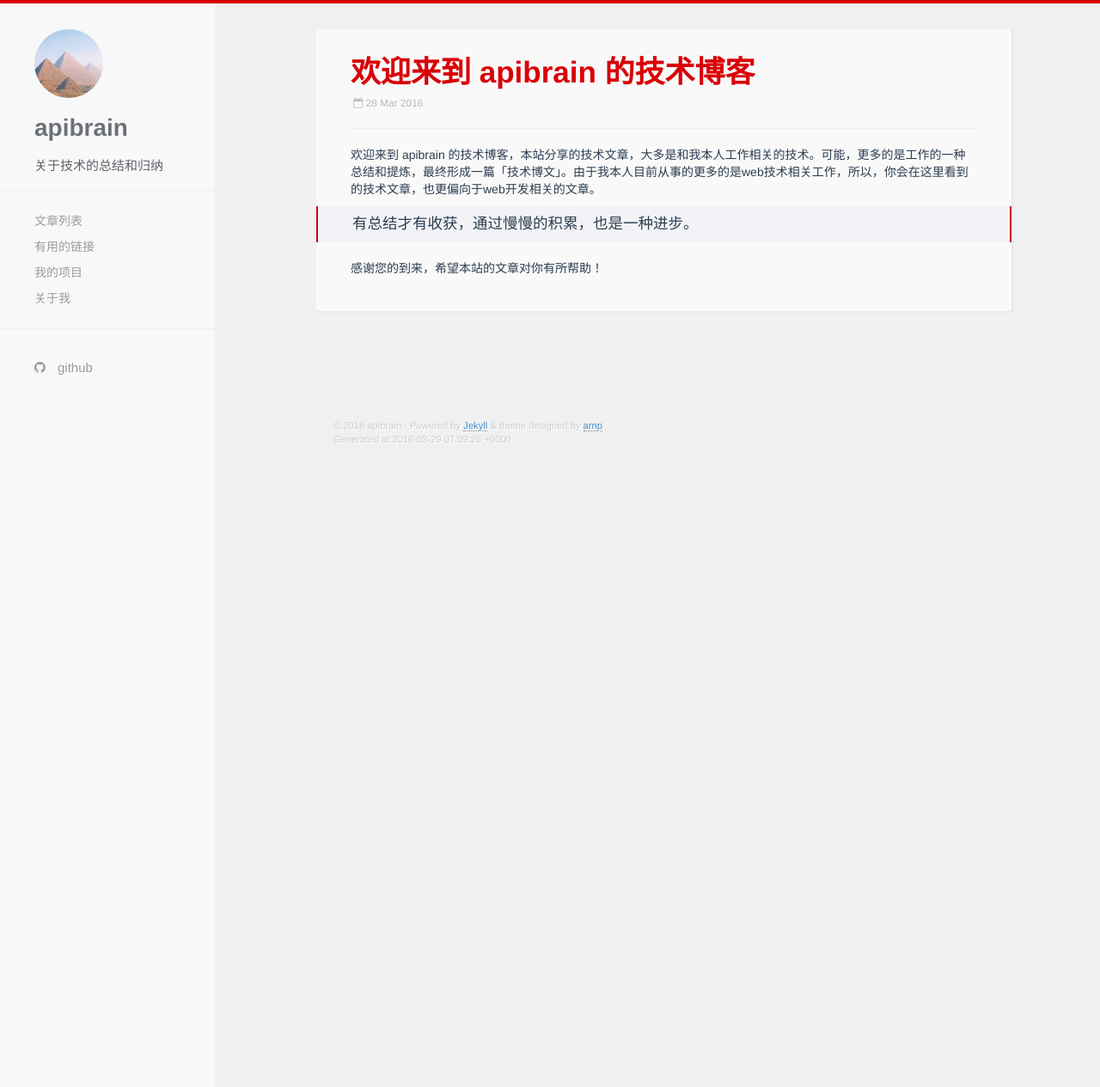
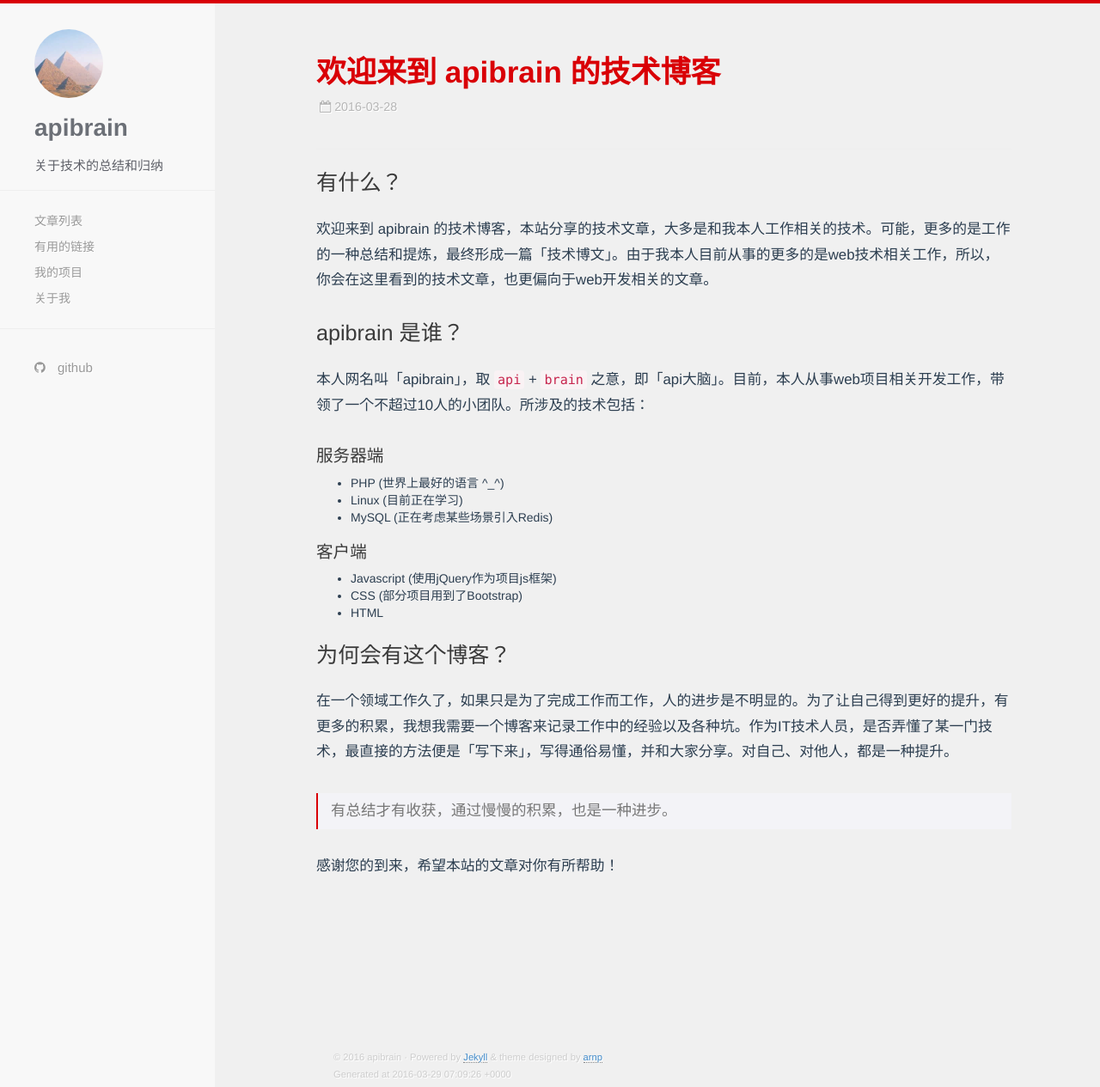
Before and after one commit to apibrain/apibrain.github.io, a Jekyll site: the page built from _posts/2016-03-28-welcome.md, in a window 1280 px wide and 1265 px high. Shown: the whole window at 86% size. Built offline with Jekyll 4.4.1, drawn with Linux system fonts in a browser that asks for light colours; Markdown is read by kramdown in place of the engine named in the settings.

Commit message:
修改了部分CSS样式

```diff
--- a/_includes/greeting.html
+++ b/_includes/greeting.html
@@ -2,7 +2,7 @@
   <div class="container">
     <div id="welcome-greeting">
       <h1>关于这个博客</h1>
-      <p class="lead">本博客分享的技术文章，大多是和我本人工作相关的技术。可能，更多的是工作的一种总结和提炼，最终形成一篇「技术博文」。由于我本人目前从事的更多的是web技术相关工作，所以，你会在这里看到的技术文章，也更偏向于web开发相关的文章。除此以外，也包含一些关于工具、操作系统的使用技巧。</p>
+      <p class="lead">本博客分享的技术文章，大多是和我本人工作相关的技术。可能，更多的是工作的一种总结和提炼，最终形成一篇「技术博文」。由于我本人目前从事的更多的是web技术相关工作，所以，你会在这里看到的技术文章，也更偏向于web开发相关的文章。除此以外，也包含一些关于工具、操作系统的使用技巧 <a href="/welcome.html">「了解更多」</a>。</p>
       <hr />
     </div>
   </div>
--- a/_includes/showcase.html
+++ b/_includes/showcase.html
@@ -5,7 +5,7 @@
     <div class="showcase-wrapper sticky">
       <div class="showcase-text">
           {% for post in site.posts limit: 1 %}
-          <span class="badge lazy"><smaller>FRESHLY MINTED</smaller></span><br>{{ post.title }}<br><a href="{{ site.baseurl }}{{ post.url }}"><button type="button" class="btn btn-default showcase-button">Read More</button></a>
+          <span class="badge lazy"><smaller>最新文章</smaller></span><br>{{ post.title }}<br><a href="{{ site.baseurl }}{{ post.url }}"><button type="button" class="btn btn-default showcase-button">Read More</button></a>
           {% endfor %}
       </div>
     </div>
--- a/_layouts/post.html
+++ b/_layouts/post.html
@@ -5,7 +5,8 @@
   <div class="article-title">{{ page.title }}</div>
   <p class="meta">
     <small>
-      &nbsp;<i class="fa fa-calendar-o"></i> {{ page.date | date_to_string}}
+      &nbsp;<i class="fa fa-calendar-o"></i> {{ page.date | date_to_string | date: "%Y-%m-%d" }}
+      {{ page.author }}
     </small>
   </p> <hr/>
   <div class="post">
--- a/_posts/2016-03-28-welcome.md
+++ b/_posts/2016-03-28-welcome.md
@@ -4,7 +4,24 @@
 permalink: welcome.html
 ---
 
+## 有什么？
 欢迎来到 apibrain 的技术博客，本站分享的技术文章，大多是和我本人工作相关的技术。可能，更多的是工作的一种总结和提炼，最终形成一篇「技术博文」。由于我本人目前从事的更多的是web技术相关工作，所以，你会在这里看到的技术文章，也更偏向于web开发相关的文章。
+
+## apibrain 是谁？
+本人网名叫「apibrain」，取 `api` + `brain` 之意，即「api大脑」。目前，本人从事web项目相关开发工作，带领了一个不超过10人的小团队。所涉及的技术包括：
+
+### 服务器端
+* PHP (世界上最好的语言 ^_^)
+* Linux (目前正在学习)
+* MySQL (正在考虑某些场景引入Redis)
+
+### 客户端
+* Javascript (使用jQuery作为项目js框架)
+* CSS (部分项目用到了Bootstrap)
+* HTML
+
+## 为何会有这个博客？
+在一个领域工作久了，如果只是为了完成工作而工作，人的进步是不明显的。为了让自己得到更好的提升，有更多的积累，我想我需要一个博客来记录工作中的经验以及各种坑。作为IT技术人员，是否弄懂了某一门技术，最直接的方法便是「写下来」，写得通俗易懂，并和大家分享。对自己、对他人，都是一种提升。
 
 > 有总结才有收获，通过慢慢的积累，也是一种进步。
 
--- a/css/hc.css
+++ b/css/hc.css
@@ -1,6 +1,3 @@
-/*@import url(http://fonts.googleapis.com/css?family=Open+Sans);*/
-
-
 body
 {
   color:#2c3e50;
@@ -8,12 +5,14 @@
   width:100%;
   border-top:solid #d90006;
   border-width:4px;
+  font-size: 14px;
   font-family: "Hiragino Sans GB", "Microsoft Yahei", helvetica, "Open Sans", sans-serif;
 }
 
 h1,h2,h3,h4,h5,h6
 {
-  color:#d90006
+  color:#d90006;
+  font-family: "Hiragino Sans GB", "Microsoft Yahei", helvetica, "Open Sans", sans-serif;
 }
 
 h1
@@ -24,7 +23,7 @@
 
 h2,h3
 {
-  font-weight:700
+  font-weight:normal;
 }
 
 h1 a,h2 a,h3 a,h4 a
@@ -39,8 +38,11 @@
 
 p
 {
-  font-family:"Helvetica Neue", helvetica, "Open Sans", sans-serif;
-  font-weight:200
+  font-family:"Hiragino Sans GB", "Helvetica Neue", helvetica, "Open Sans", sans-serif;
+  font-weight:200;
+  line-height: 1.75em;
+  font-size: 1.2em;
+  margin-bottom: 2em;
 }
 
 .posts
@@ -54,7 +56,7 @@
 
 .homepage-posts
 {
-  list-style:none
+  list-style:disc;
 }
 
 .container
@@ -219,12 +221,15 @@
 
 blockquote
 {
+  /*border-right:2px solid #d90006;
+  margin-left:-40px;
+  margin-right:-40px;*/
   border-left:2px solid #d90006;
-  border-right:2px solid #d90006;
-  margin-left:-40px;
-  margin-right:-40px;
-  padding-left:40px;
-  background:#f3f3f7
+  padding-left:15px;
+  background:#f3f3f7;
+  font-size: 1em;
+  color: #777;
+  margin-bottom: 2em;
 }
 
 ul,ol
@@ -283,7 +288,7 @@
   font-weight:bolder;
   color:#fff;
   text-align:center;
-  padding-top:20%
+  padding-top:16%
 }
 
 .wide
@@ -372,7 +377,7 @@
 
 .article-title
 {
-  font-size:35px;
+  font-size:2.5em;
   font-weight:700;
   color:#d90006;
   padding-top:15px
@@ -392,14 +397,25 @@
 #article
 {
   margin-bottom:30px;
-  background-color:#f9f9f9;
-  box-shadow:1px 1px 0 1px #e8e8e8;
-  padding:10px 40px 0
+  /*background-color:#f9f9f9;
+  box-shadow:1px 1px 0 1px #e8e8e8;*/
+  padding:10px 0;
 }
 
 .post
 {
   padding-bottom:30px
+}
+.post h2 {
+  font-size: 1.8em;
+  margin-top: 1em;
+  margin-bottom:1em;
+}
+.post h3 {
+  font-size: 1.4em;
+}
+.post ul {
+  margin-bottom: 1em;
 }
 
 .user-social
@@ -454,7 +470,7 @@
   background-color:#fff;
   color:#4d4d4d;
   box-shadow:1px 1px 0 1px #e8e8e8;
-  margin:10px 10%;
+  margin:10px 0;
   padding:10px 40px
 }
 
@@ -748,11 +764,33 @@
 
 
 
+  #welcome-greeting > h1 {
+    font-size: 2em;
+  }
+  .showcase-wrapper {
+    width: 100%;
+    height: 40%;
+    min-height: 240px;
+  }
+  .showcase-text {
+    font-size: 2em;
+  }
 
-.showcase-wrapper {
-  width: 100%;
-  height: 50%;
-  font-size: small;
+  .recent-posts {
+    padding: 10px 20px;
+  }
+  .recent-posts h1 {
+    font-size: 1.2em;
+  }
+  .recent-posts h4 {
+    font-size: 14px;
+  }
+  .homepage-posts {
+    margin-left: 0;
+    padding-left: 0;
+    list-style: none;
+  }
+  .article-title {
+    font-size: 1.6em;
+  }
 }
-
-}
--- a/index.html
+++ b/index.html
@@ -23,7 +23,7 @@
             </a>
             {{ fresh_tag }}
             <time class="pull-right">
-              {{ post.date | date_to_string | date: "%Y-%m-%d"  }}
+              {{ post.date | date_to_string | date: "%Y-%m-%d" }}
             </time>
           </h4>
         </span>
```
